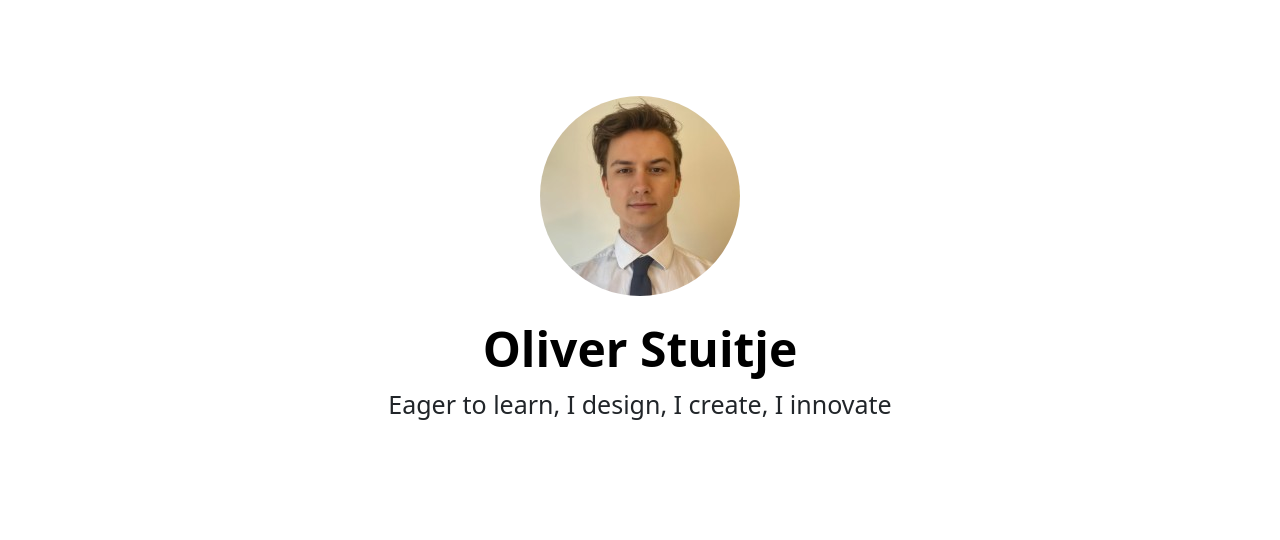
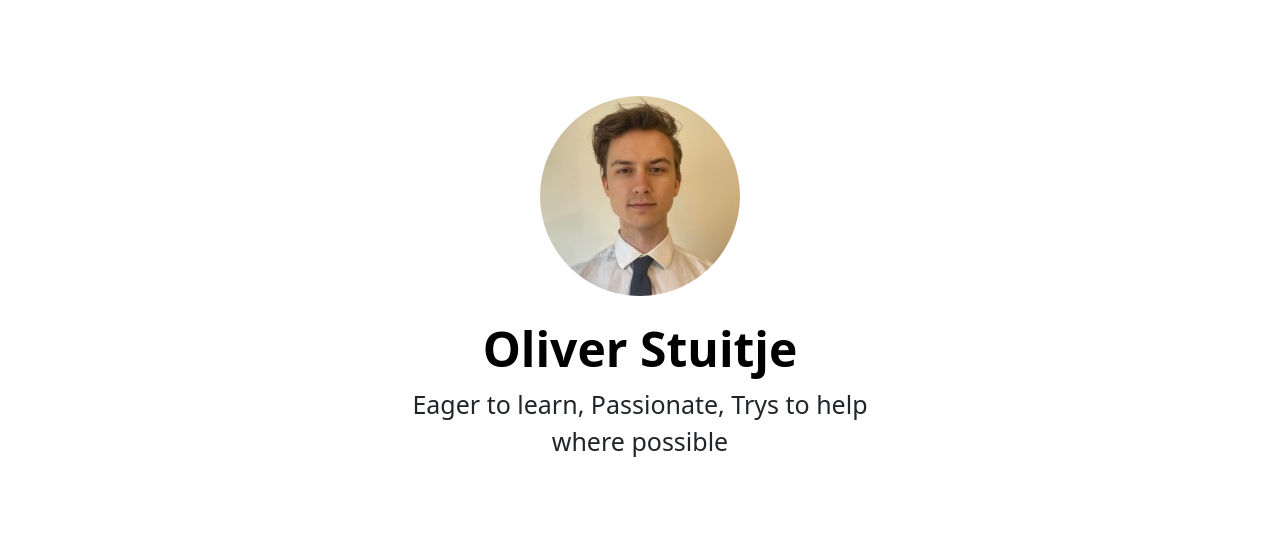
Before and after one commit to Stuitjeo/Project-Portfolio, a plain HTML site: page index.html in a window 1280 px wide. Shown: the top 540 px of the page. Drawn offline with nearby package versions, Linux system fonts and the light colour scheme.

Commit message:
Update index.html

```diff
--- a/index.html
+++ b/index.html
@@ -113,7 +113,7 @@
         <img class="d-block mx-auto mb-4 myself" src="assets/images/myself.jpg" alt="picture of oliver stuitje" width="200" height="200" class="rounded-circle">
         <h1 class="display-5 fw-bold text-body-emphasis">Oliver Stuitje</h1>
         <div class="col-lg-6 mx-auto">
-          <p class="lead mb-4 my-description">Eager to learn, I design, I create, I innovate</p>
+          <p class="lead mb-4 my-description">Eager to learn, Passionate, Trys to help where possible</p>
           <div class="d-grid gap-2 d-sm-flex justify-content-sm-center">
           </div>
         </div>
```
